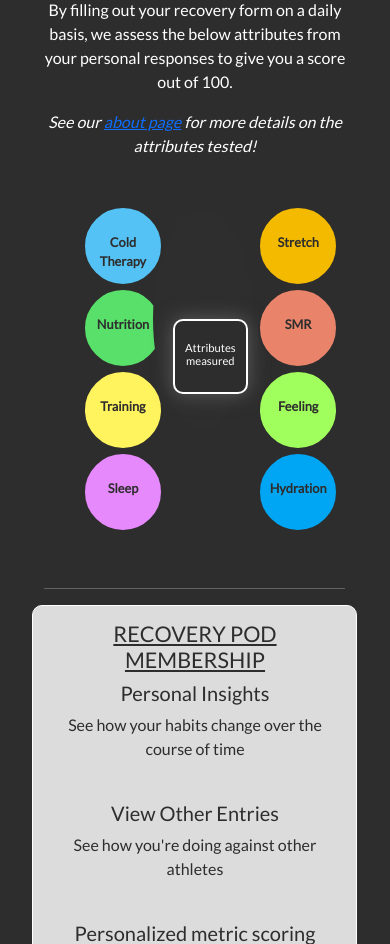
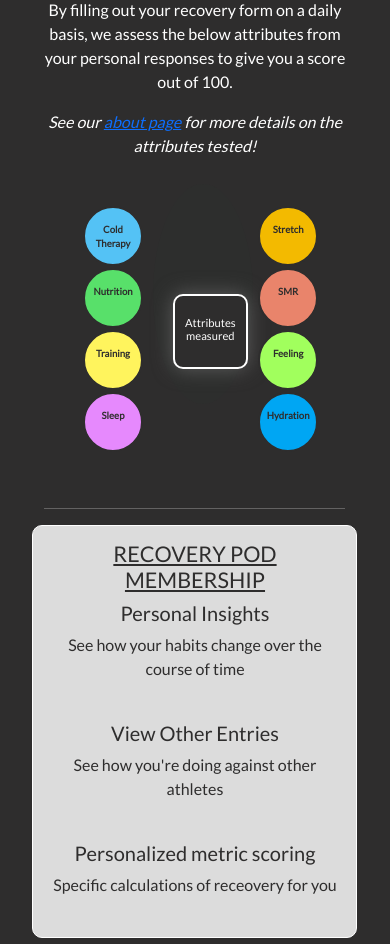
Before and after one commit to aryan008/recovery-pod, a Flask app: page / in a window 390 px wide. Shown: the part 604-1548 px from the top of the page. Run offline with Flask 2, Linux system fonts and the light colour scheme; data that the repository does not hold is empty; some libraries are stand-ins or nearby versions.

Commit message:
Style: Add media queries for 475px to style.css

```diff
--- a/static/css/style.css
+++ b/static/css/style.css
@@ -577,3 +577,20 @@ footer {
         margin-top: 120px;
     }
 }
+
+@media only screen and (max-width:475px) {
+    .left-div li, .right-div li {
+        height: 60px;
+        width: 60px;
+        padding: 15px 5px;
+        font-size: .6rem;
+    }
+
+    #home-page-circle {
+        margin: 10px auto;
+    }
+
+    .entry-option-headings {
+        font-size: 1.5rem;
+    }
+}
```
